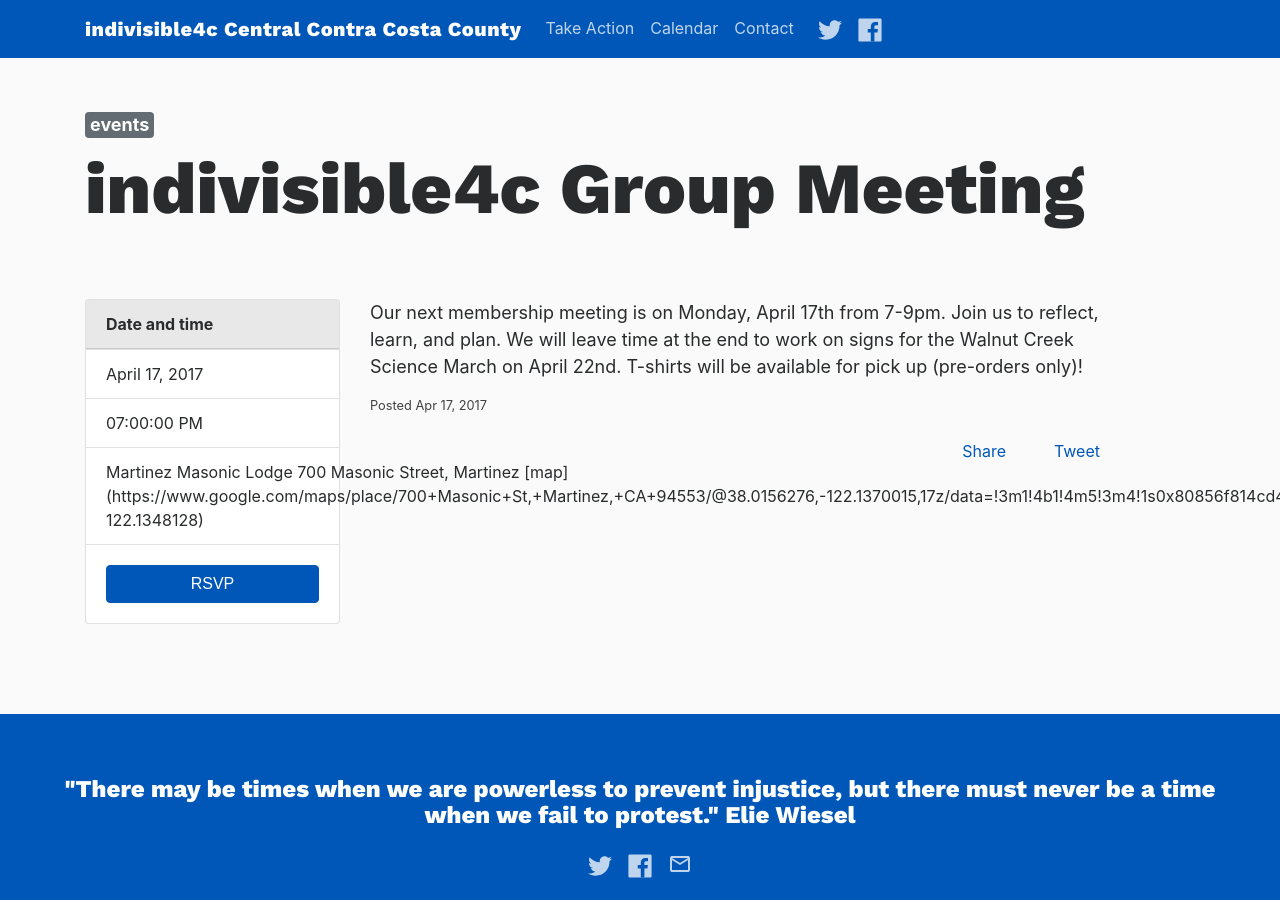
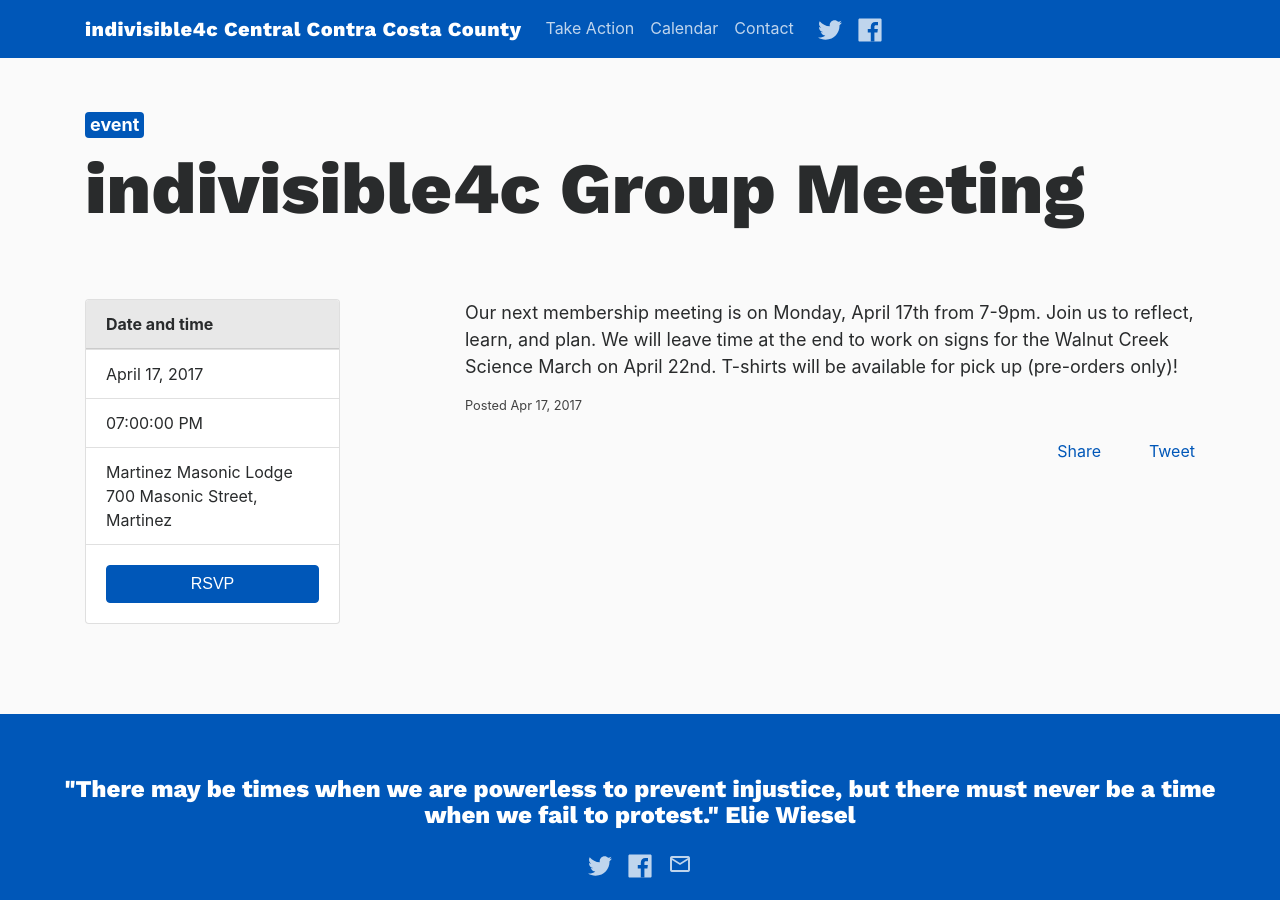
Before and after one commit to IndivisibleTemplate/BasicTemplate, a Jekyll site: the page built from _posts/2017-04-17-indivisible4c-group-meeting.markdown, in a window 1280 px wide and 900 px high. Built offline with Jekyll 4.4.1, drawn with Linux system fonts in a browser that asks for light colours; nearby versions of some CDN libraries; comment, search, counter and statistics services are not loaded.

Commit message:
Updated Indivisible4c Group Meeting

```diff
--- a/_posts/2017-04-17-indivisible4c-group-meeting.markdown
+++ b/_posts/2017-04-17-indivisible4c-group-meeting.markdown
@@ -2,13 +2,13 @@
 title: indivisible4c Group Meeting
 date: 2017-04-17 19:00:00 -07:00
 categories:
-- events
+- event
 tags:
 - meeting
-is featured: false
+is featured: true
 event-start-date: 2017-04-17 19:00:00 -07:00
 event-end-date: 2017-04-17 21:00:00 -07:00
-Location: Martinez Masonic Lodge  700 Masonic Street, Martinez [map](https://www.google.com/maps/place/700+Masonic+St,+Martinez,+CA+94553/@38.0156276,-122.1370015,17z/data=!3m1!4b1!4m5!3m4!1s0x80856f814cd4750d:0x8c8571cb5669a007!8m2!3d38.0156276!4d-122.1348128)
+Location: 'Martinez Masonic Lodge  700 Masonic Street, Martinez '
 RSVP-link: https://www.facebook.com/events/595212127331054/
 ---
 
```
